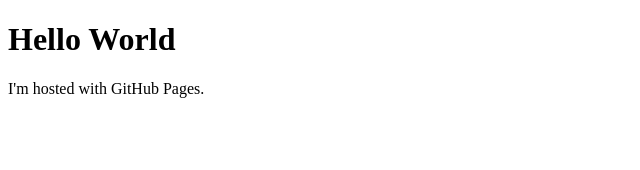
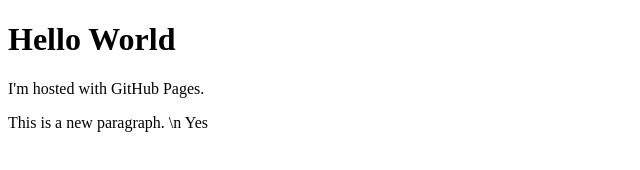
Before and after one commit to peakeducation/peakeducation.github.io, a plain HTML site: page index.html in a window 1280 px wide. Shown: the whole page, without its empty margins (0-640 px from the left). Drawn offline with Linux system fonts and the light colour scheme.

Commit message:
Update index.html

```diff
--- a/index.html
+++ b/index.html
@@ -8,6 +8,7 @@
 <body>
     <h1>Hello World</h1>
     <p>I'm hosted with GitHub Pages.</p>
+    <p>This is a new paragraph. \n Yes</p>
 </body>
 
 </html>
```
